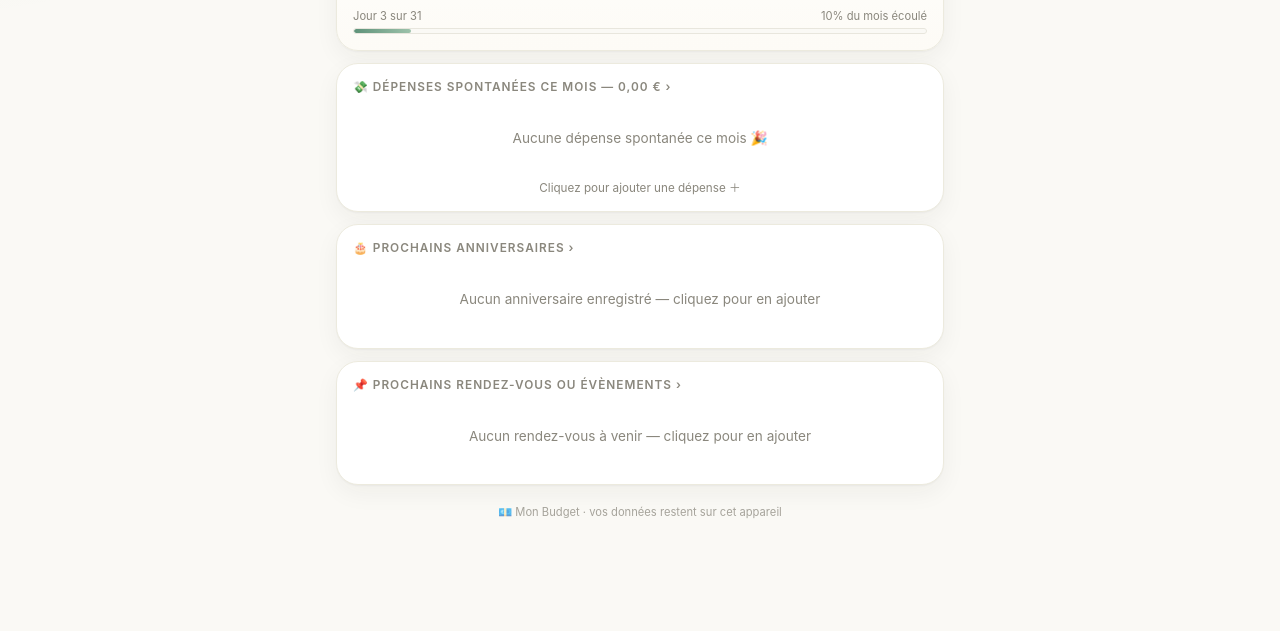
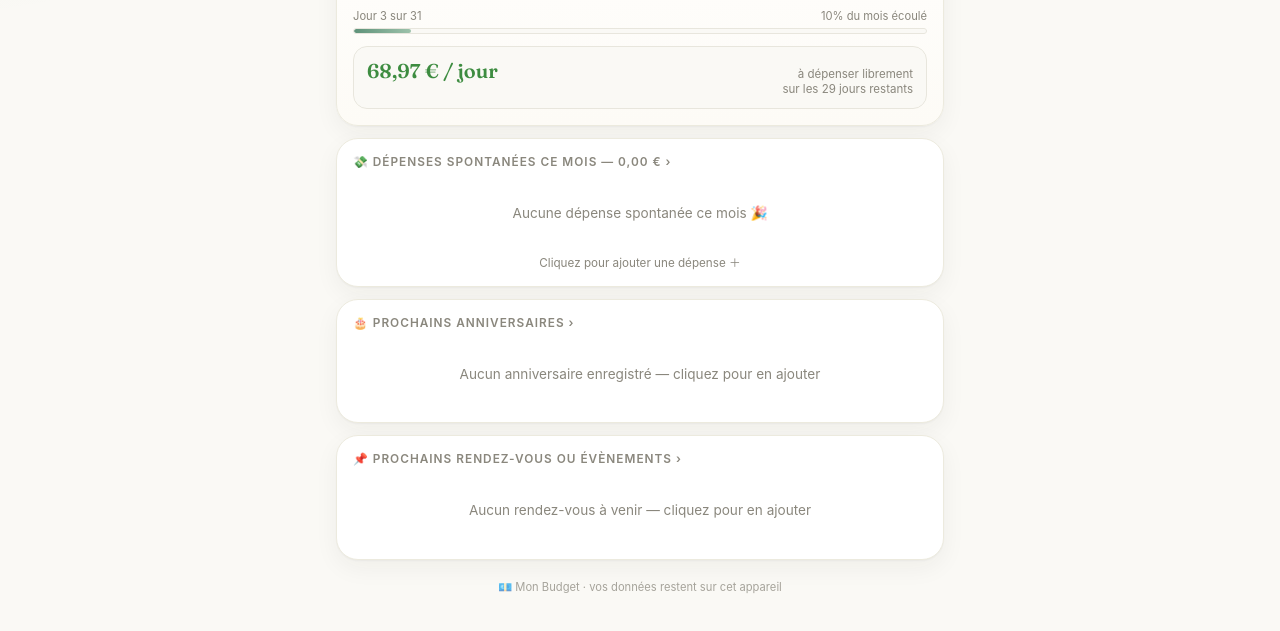
Before and after one commit to choppers25/indexhtml, a plain HTML site: page index.html in a window 1280 px wide. Shown: the part 245-876 px from the top of the page. Before the commit the page ends 822 px from the top, so only its background shows below. Drawn offline with Linux system fonts and the light colour scheme.

Commit message:
Ajout du reste a vivre par jour

```diff
--- a/index.html
+++ b/index.html
@@ -325,6 +325,15 @@
     .onglets-entete{background:rgba(0,0,0,.22); border-color:rgba(255,255,255,.18);}
     .onglets-entete .onglet.actif{background:#f2f0ea; color:#1f1e1d;}
   }
+  .par-jour{margin-top:12px; padding:11px 13px; border-radius:14px;
+    background:var(--bg); border:1px solid var(--bordure);
+    display:flex; align-items:baseline; justify-content:space-between; gap:10px;}
+  .par-jour .pj-val{font-family:'Fraunces',ui-serif,Georgia,serif; font-weight:600;
+    font-size:1.25rem; font-variant-numeric:tabular-nums; white-space:nowrap;}
+  .par-jour .pj-lib{font-size:.72rem; color:var(--texte2); text-align:right; line-height:1.3;}
+  @media (prefers-color-scheme: dark){
+    .par-jour{background:#242320; border-color:#33312c;}
+  }
 </style>
 </head>
 <body>
@@ -372,6 +381,7 @@
         <div class="pm-texte"><span id="pmTexte">–</span><span id="pmPct"></span></div>
         <div class="pm-barre"><div id="pmRemplissage"></div></div>
       </div>
+      <div class="par-jour" id="parJour"></div>
     </div>
 
     <div class="carte cliquable" onclick="ouvrirSpontanee()" title="Ajouter une dépense spontanée">
@@ -843,6 +853,26 @@ function afficherAccueil(){
   document.getElementById("pmTexte").textContent = texteJour;
   document.getElementById("pmPct").textContent = pct + "% du mois écoulé";
   document.getElementById("pmRemplissage").style.width = pct + "%";
+  /* ---- reste à vivre par jour ---- */
+  const zoneJour = document.getElementById("parJour");
+  if(c.statut === "passe"){
+    zoneJour.style.display = "none";
+  } else {
+    zoneJour.style.display = "";
+    const finMois = new Date(moisAffiche.an, moisAffiche.mois+1, 0);
+    const joursRestants = c.statut === "courant"
+      ? (finMois.getDate() - auj.getDate() + 1)
+      : finMois.getDate();
+    const parJour = c.projection / Math.max(1, joursRestants);
+    const val = zoneJour.querySelector(".pj-val") || document.createElement("div");
+    zoneJour.innerHTML =
+      '<div class="pj-val">' + (parJour > 0 ? euros(parJour) : euros(0)) + ' / jour</div>' +
+      '<div class="pj-lib">' + (parJour > 0
+        ? "à dépenser librement<br>sur les " + joursRestants + " jour" + (joursRestants>1?"s":"") + " restant" + (joursRestants>1?"s":"")
+        : "budget déjà dépassé<br>de " + euros(-c.projection)) + '</div>';
+    zoneJour.querySelector(".pj-val").style.color =
+      parJour <= 0 ? "var(--rouge)" : (parJour < 10 ? "var(--orange)" : "var(--vert)");
+  }
   const rep = document.getElementById("reportInfo");
   if(c.report && c.report < 0){
     rep.textContent = "dont report du mois précédent : " + euros(c.report);
```
